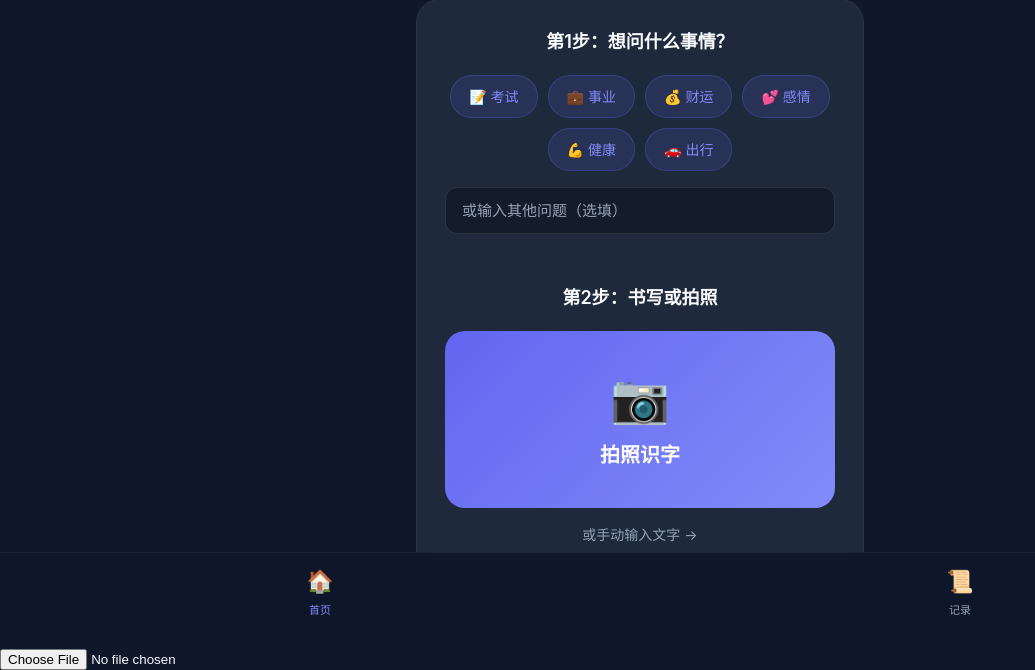
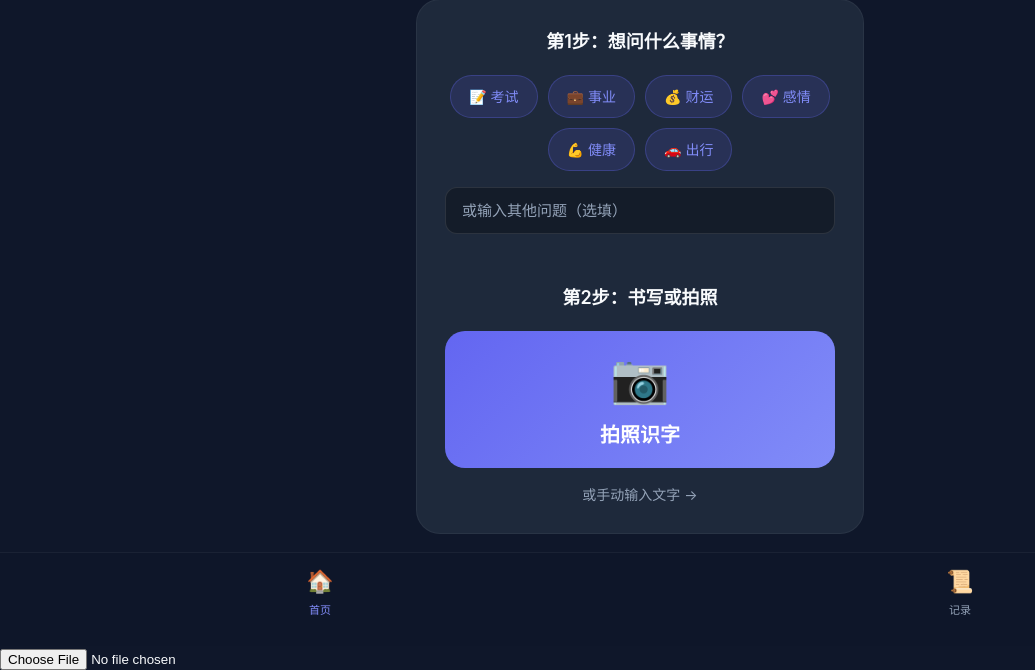
Before and after one commit to super88lc/cezi, a Flask app: page / in a window 1280 px wide. Shown: the part 154-824 px from the top of the page, without its empty margins (0-1035 px from the left). Run offline with Flask 2, Linux system fonts and the light colour scheme.

Commit message:
fix: 减小拍照按钮高度

```diff
--- a/templates/index.html
+++ b/templates/index.html
@@ -117,7 +117,7 @@
         /* 大拍照按钮 */
         .capture-btn {
             width: 100%;
-            padding: 40px 20px;
+            padding: 20px 20px;
             background: linear-gradient(135deg, var(--primary), var(--primary-light));
             border: none;
             border-radius: 20px;
```
